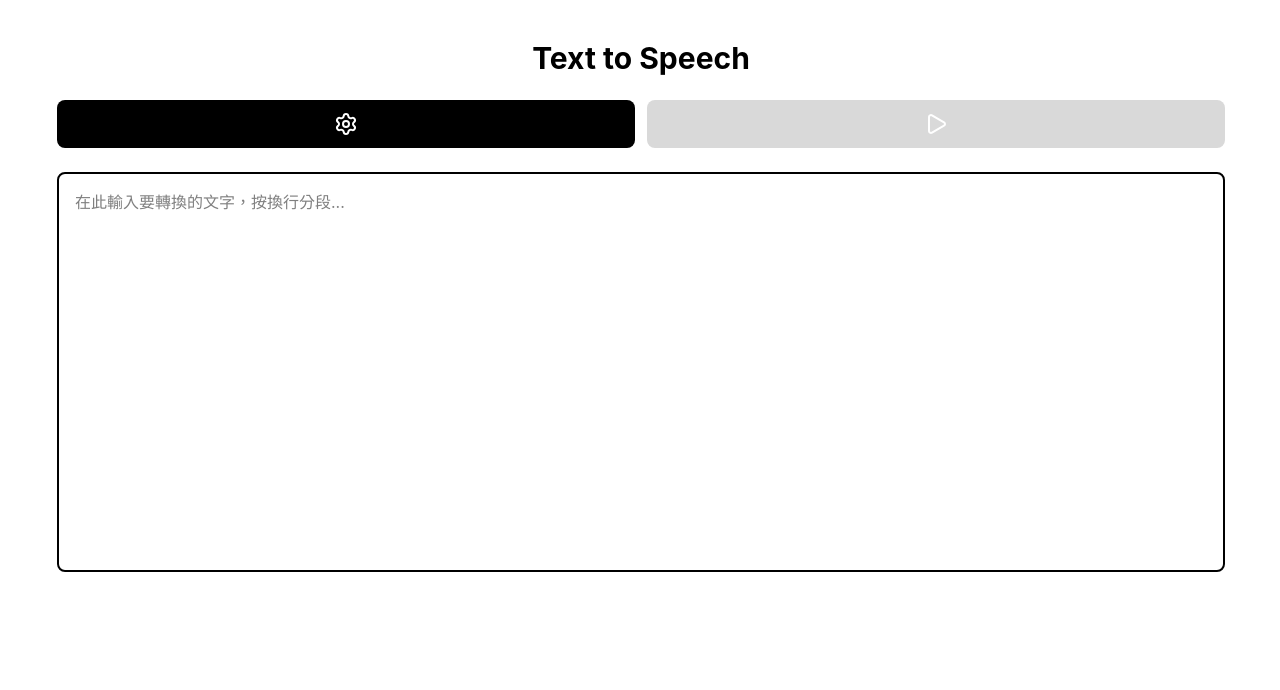
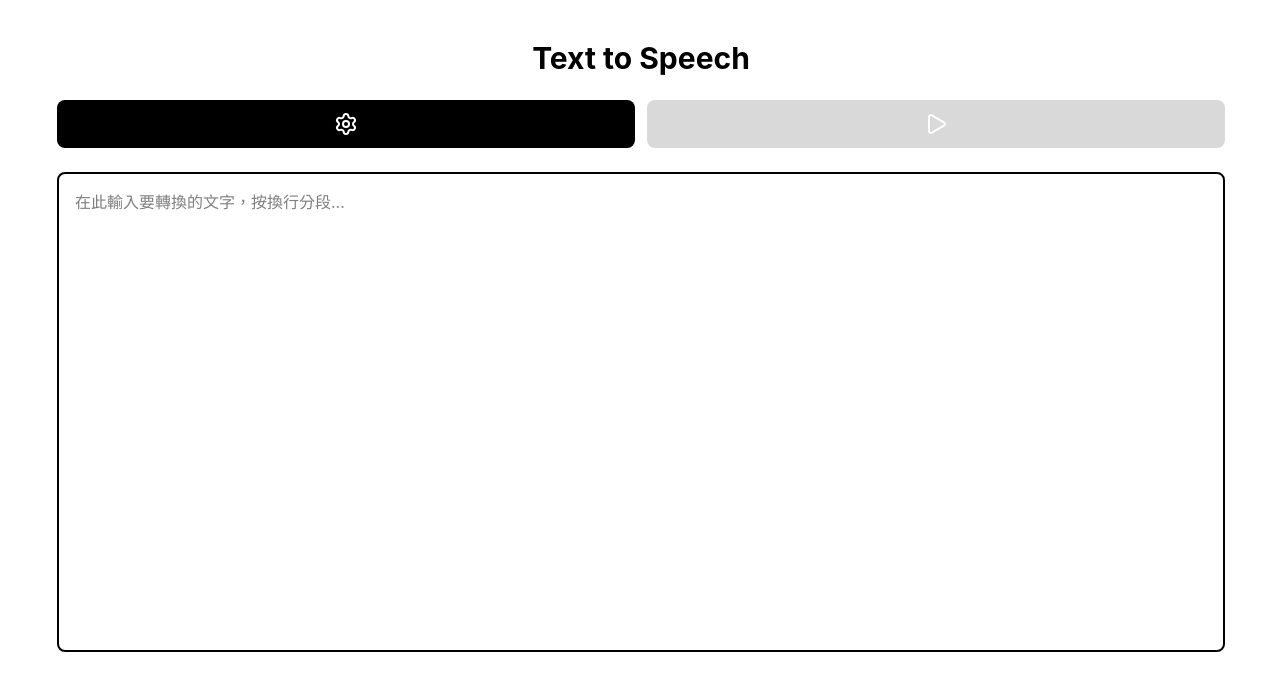
Before and after one commit to lloyd3126/read.nien.cc, a Next.js app: page / in a window 1280 px wide. Shown: the top 690 px of the page. Built offline with nearby package versions, Linux system fonts and the light colour scheme.

Commit message:
feat: 調整播放區域的最小高度以改善使用體驗
- 將播放區域的最小高度從 50vh 調整為 60vh。

```diff
--- a/app/page.js
+++ b/app/page.js
@@ -434,7 +434,7 @@ export default function Home() {
                             ? 'cursor-not-allowed text-black'
                             : 'bg-white text-black'
                             }`}
-                        style={isPlaying ? { backgroundColor: '#f4f4f4', minHeight: '50vh' } : { minHeight: '50vh' }}
+                        style={isPlaying ? { backgroundColor: '#f4f4f4', minHeight: '60vh' } : { minHeight: '60vh' }}
                     />
                 </div>
             </div>
```
